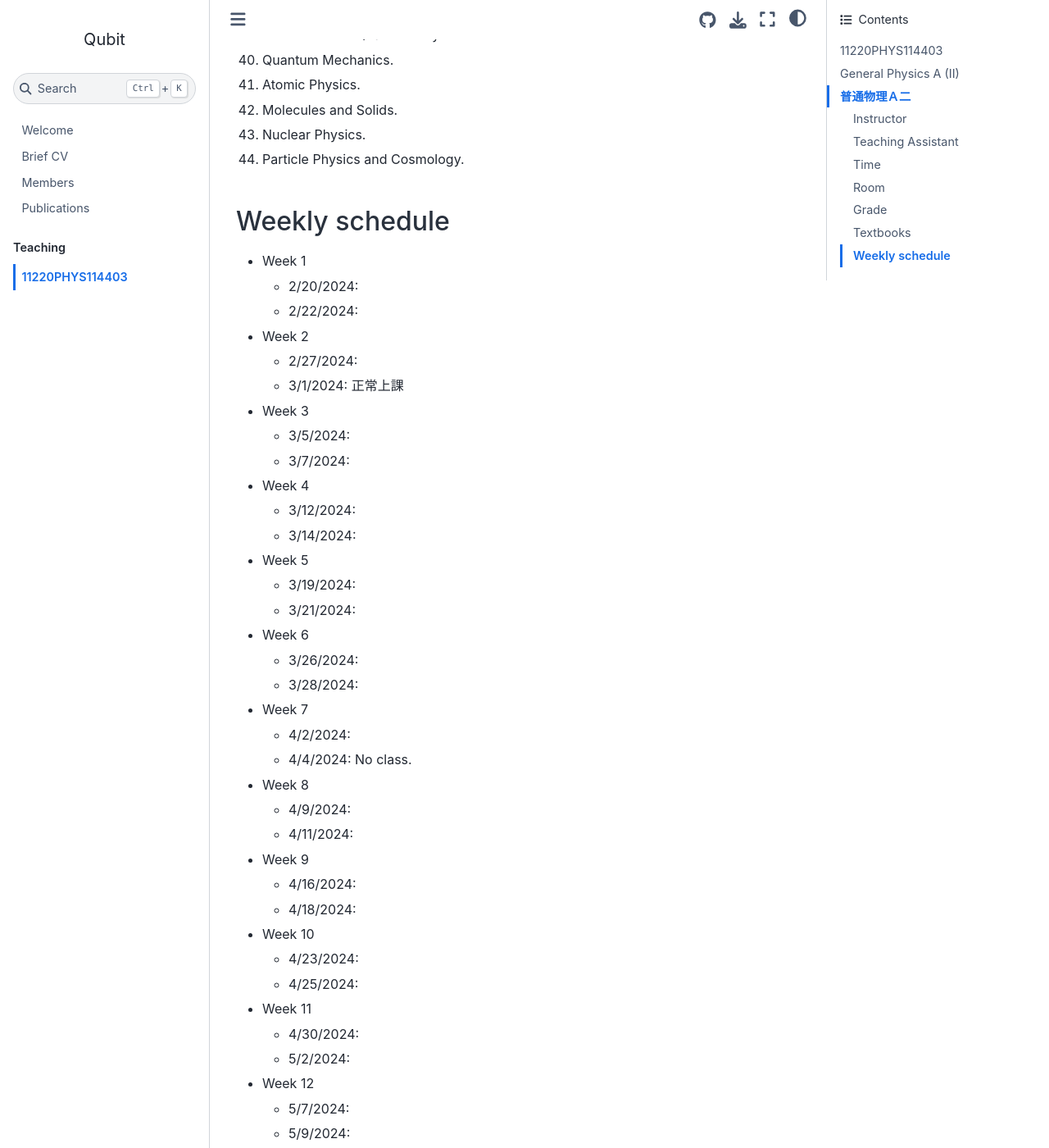
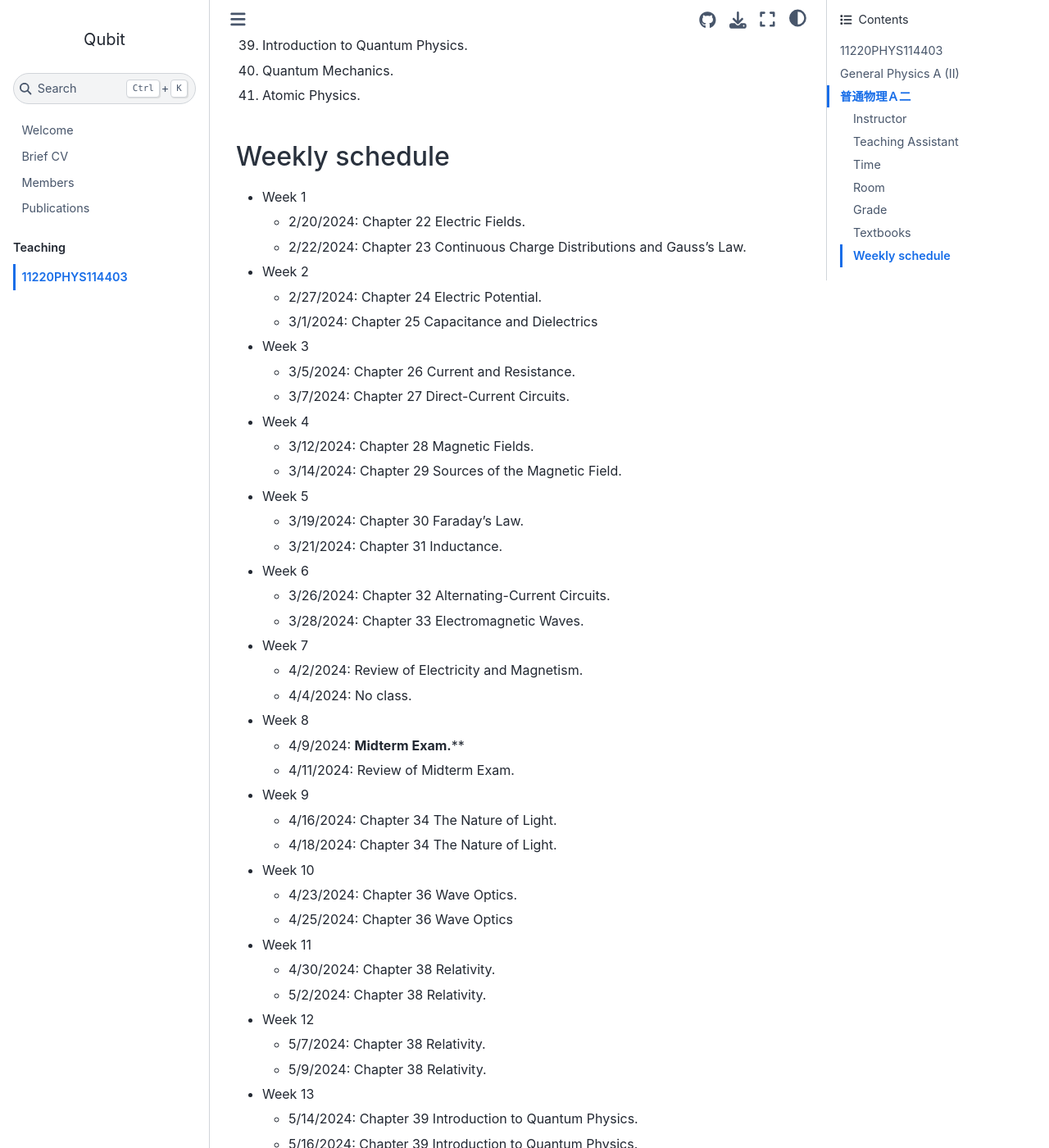
Before and after one commit to pcchen/pcchen.github.io, a Jupyter Book: the page built from teaching/11220PHYS114403.md, in a window 1280 px wide and 1400 px high, scrolled down 1820 px. Shown: the whole window at 82% size. Built offline with Jupyter Book 1.0.4 settings and Sphinx 7.4.7 and the Sphinx Book theme 1.1.4, drawn with Linux system fonts in a browser that asks for light colours; some of the changed text lies outside the part shown.

Commit message:
update teaching

```diff
--- a/teaching/11220PHYS114403.md
+++ b/teaching/11220PHYS114403.md
@@ -35,69 +36,67 @@
 31. Inductance.
 32. Alternating Current Circuits.
 33. Electromagnetic Waves.
+
 ### Part V: LIGHT AND OPTICS.
 34. The Nature of Light and the Laws of Geometric Optics.
-35. Image Formation.
 36. Interference of Light Waves.
 37. Diffraction Patterns and Polarization.
+
 ### Part VI: MODERN PHYSICS.
 38. Relativity.
 39. Introduction to Quantum Physics.
 40. Quantum Mechanics.
 41. Atomic Physics.
-42. Molecules and Solids.
-43. Nuclear Physics.
-44. Particle Physics and Cosmology.
 
 ## Weekly schedule
 * Week 1
-  * 2/20/2024:
-  * 2/22/2024:
+  * 2/20/2024: Chapter 22 Electric Fields.
+  * 2/22/2024: Chapter 23 Continuous Charge Distributions and Gauss's Law.
 * Week 2
-  * 2/27/2024:
-  * 3/1/2024: 正常上課
+  * 2/27/2024: Chapter 24 Electric Potential.
+  * 3/1/2024: Chapter 25 Capacitance and Dielectrics
 * Week 3
-  * 3/5/2024:
-  * 3/7/2024:
+  * 3/5/2024: Chapter 26 Current and Resistance.
+  * 3/7/2024: Chapter 27 Direct-Current Circuits.
 * Week 4
-  * 3/12/2024:
-  * 3/14/2024:
+  * 3/12/2024: Chapter 28 Magnetic Fields.
+  * 3/14/2024: Chapter 29 Sources of the Magnetic Field.
 * Week 5
-  * 3/19/2024:
-  * 3/21/2024:
+  * 3/19/2024: Chapter 30 Faraday's Law.
+  * 3/21/2024: Chapter 31 Inductance.
 * Week 6
-  * 3/26/2024:
-  * 3/28/2024:
+  * 3/26/2024: Chapter 32 Alternating-Current Circuits.
+  * 3/28/2024: Chapter 33 Electromagnetic Waves.
 * Week 7
-  * 4/2/2024:
+  * 4/2/2024: Review of Electricity and Magnetism.
   * 4/4/2024: No class.
 * Week 8
-  * 4/9/2024:
-  * 4/11/2024:
+  * 4/9/2024: **Midterm Exam.****
+  * 4/11/2024: Review of Midterm Exam.
 * Week 9
-  * 4/16/2024:
-  * 4/18/2024:
+  * 4/16/2024: Chapter 34 The Nature of Light.
+  * 4/18/2024: Chapter 34 The Nature of Light.
 * Week 10
-  * 4/23/2024:
-  * 4/25/2024:
+  * 4/23/2024: Chapter 36 Wave Optics.
+  * 4/25/2024: Chapter 36 Wave Optics
 * Week 11
-  * 4/30/2024:
-  * 5/2/2024:
+  * 4/30/2024: Chapter 38 Relativity.
+  * 5/2/2024: Chapter 38 Relativity.
 * Week 12
-  * 5/7/2024:
-  * 5/9/2024:
+  * 5/7/2024: Chapter 38 Relativity.
+  * 5/9/2024: Chapter 38 Relativity.
 * Week 13
-  * 5/14/2024:
-  * 5/16/2024:
+  * 5/14/2024: Chapter 39 Introduction to Quantum Physics.
+  * 5/16/2024: Chapter 39 Introduction to Quantum Physics.
 * Week 14
-  * 5/21/2024:
-  * 5/23/2024:
+  * 5/21/2024: Chapter 40 Quantum Mechanics.
+  * 5/23/2024: Chapter 40 Quantum Mechanics.
 * Week 15
-  * 5/28/2024:
-  * 5/30/2024:
+  * 5/28/2024: Chapter 41 Atomic Physics.
+  * 5/30/2024: Chapter 41 Atomic Physics.
 * Week 16
-  * 6/4/2024:
-  * 6/6/2024:
+  * 6/4/2024: **Final exam.**
+  * 6/6/2024: Review of final exam.
 * Week 17
   * 6/11/2024:
   * 6/13/2024:
```
Also changed, not shown: other parts of teaching/11220PHYS114403.md (+2 -1 lines).
